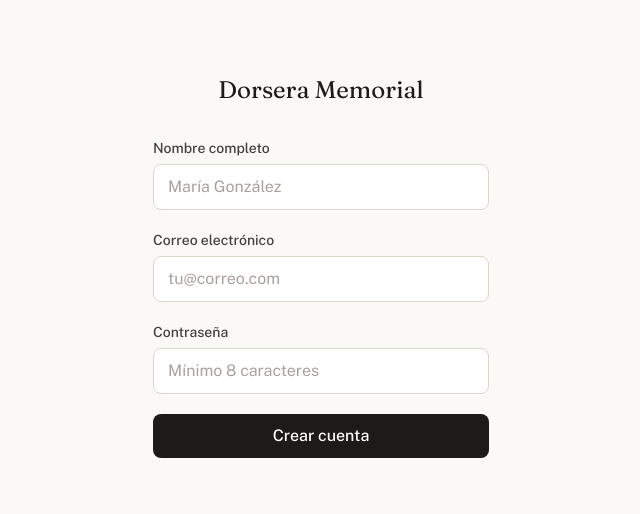
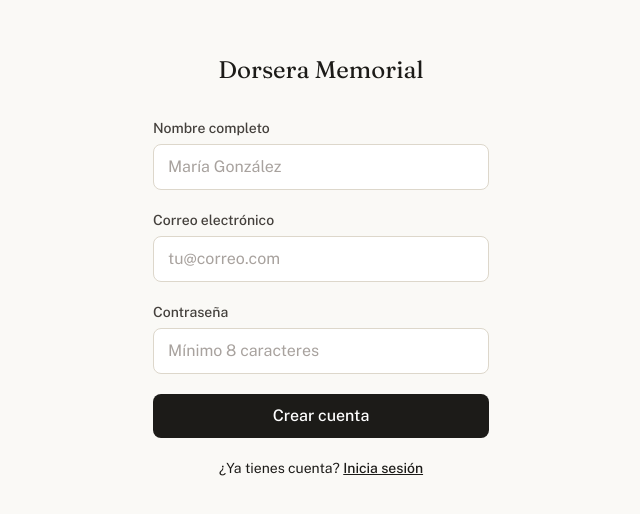
Before and after one commit to pacarrascom/memorial-digital, a Next.js app in the folder dorsera-memorial-repo/apps-web/: page /register in a window 1280 px wide. Shown: the part 134-648 px from the top of the page, without its empty margins (319-959 px from the left). Built offline with nearby package versions, Linux system fonts and the light colour scheme; no server answers.

Commit message:
fix: agregar links reciprocos login/registro, preservar destino (?next=), y envolver register en Suspense

```diff
--- a/dorsera-memorial-repo/apps-web/app/(auth)/register/page.tsx
+++ b/dorsera-memorial-repo/apps-web/app/(auth)/register/page.tsx
@@ -1,8 +1,13 @@
 import type { Metadata } from "next";
+import { Suspense } from "react";
 import { RegisterForm } from "@/components/auth/RegisterForm";
 
 export const metadata: Metadata = { title: "Crear cuenta" };
 
 export default function RegisterPage() {
-  return <RegisterForm />;
+  return (
+    <Suspense>
+      <RegisterForm />
+    </Suspense>
+  );
 }
--- a/dorsera-memorial-repo/apps-web/app/admin/organizations/request/page.tsx
+++ b/dorsera-memorial-repo/apps-web/app/admin/organizations/request/page.tsx
@@ -7,7 +7,7 @@ export default async function RequestOrganizationPage() {
   const supabase = await createClient();
   const { data: { user } } = await supabase.auth.getUser();
   if (!user) {
-    redirect('/login');
+    redirect('/login?next=/admin/organizations/request');
   }
 
   return (
--- a/dorsera-memorial-repo/apps-web/components/auth/LoginForm.tsx
+++ b/dorsera-memorial-repo/apps-web/components/auth/LoginForm.tsx
@@ -1,12 +1,15 @@
 'use client'
 
 import { useState } from 'react'
-import { useRouter } from 'next/navigation'
+import { useRouter, useSearchParams } from 'next/navigation'
 import { createClient } from '@/lib/supabase/client'
+import Link from 'next/link'
 
 export function LoginForm() {
   const router = useRouter()
   const supabase = createClient()
+  const searchParams = useSearchParams()
+  const next = searchParams.get('next') || '/admin'
 
   const [email, setEmail] = useState('')
   const [password, setPassword] = useState('')
@@ -35,7 +38,7 @@ export function LoginForm() {
     }
 
     router.refresh()
-    router.push('/admin')
+    router.push(next)
   }
 
   return (
@@ -91,6 +94,15 @@ export function LoginForm() {
       >
         {loading ? 'Ingresando…' : 'Iniciar sesión'}
       </button>
+      <p className="text-center text-sm text-ink-500">
+        ¿No tienes cuenta?{' '}
+        <Link
+          href={next !== '/admin' ? `/register?next=${encodeURIComponent(next)}` : '/register'}
+          className="font-medium text-ink-900 underline"
+        >
+          Crea una
+        </Link>
+      </p>
     </form>
   )
 }
--- a/dorsera-memorial-repo/apps-web/components/auth/RegisterForm.tsx
+++ b/dorsera-memorial-repo/apps-web/components/auth/RegisterForm.tsx
@@ -1,12 +1,15 @@
 'use client'
 
 import { useState } from 'react'
-import { useRouter } from 'next/navigation'
+import { useRouter, useSearchParams } from 'next/navigation'
 import { createClient } from '@/lib/supabase/client'
+import Link from 'next/link'
 
 export function RegisterForm() {
   const router = useRouter()
   const supabase = createClient()
+  const searchParams = useSearchParams()
+  const next = searchParams.get('next') || '/admin'
 
   const [fullName, setFullName] = useState('')
   const [email, setEmail] = useState('')
@@ -25,7 +28,7 @@ export function RegisterForm() {
       password,
       options: {
         data: { full_name: fullName },
-        emailRedirectTo: `${window.location.origin}/admin`,
+        emailRedirectTo: `${window.location.origin}${next}`,
       },
     })
 
@@ -127,6 +130,15 @@ export function RegisterForm() {
       >
         {loading ? 'Creando cuenta…' : 'Crear cuenta'}
       </button>
+      <p className="text-center text-sm text-ink-500">
+        ¿Ya tienes cuenta?{' '}
+        <Link
+          href={next !== '/admin' ? `/login?next=${encodeURIComponent(next)}` : '/login'}
+          className="font-medium text-ink-900 underline"
+        >
+          Inicia sesión
+        </Link>
+      </p>
     </form>
   )
 }
```
